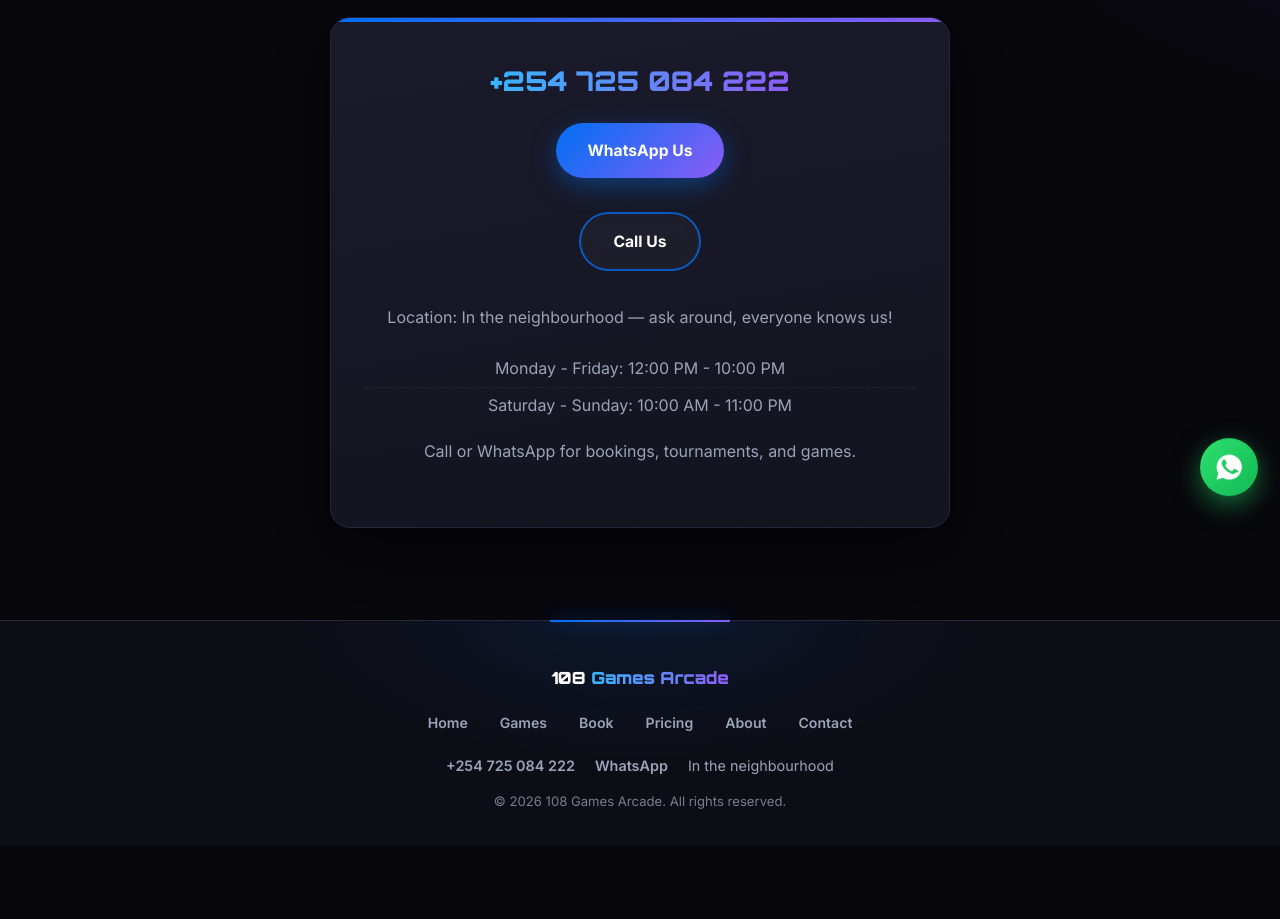
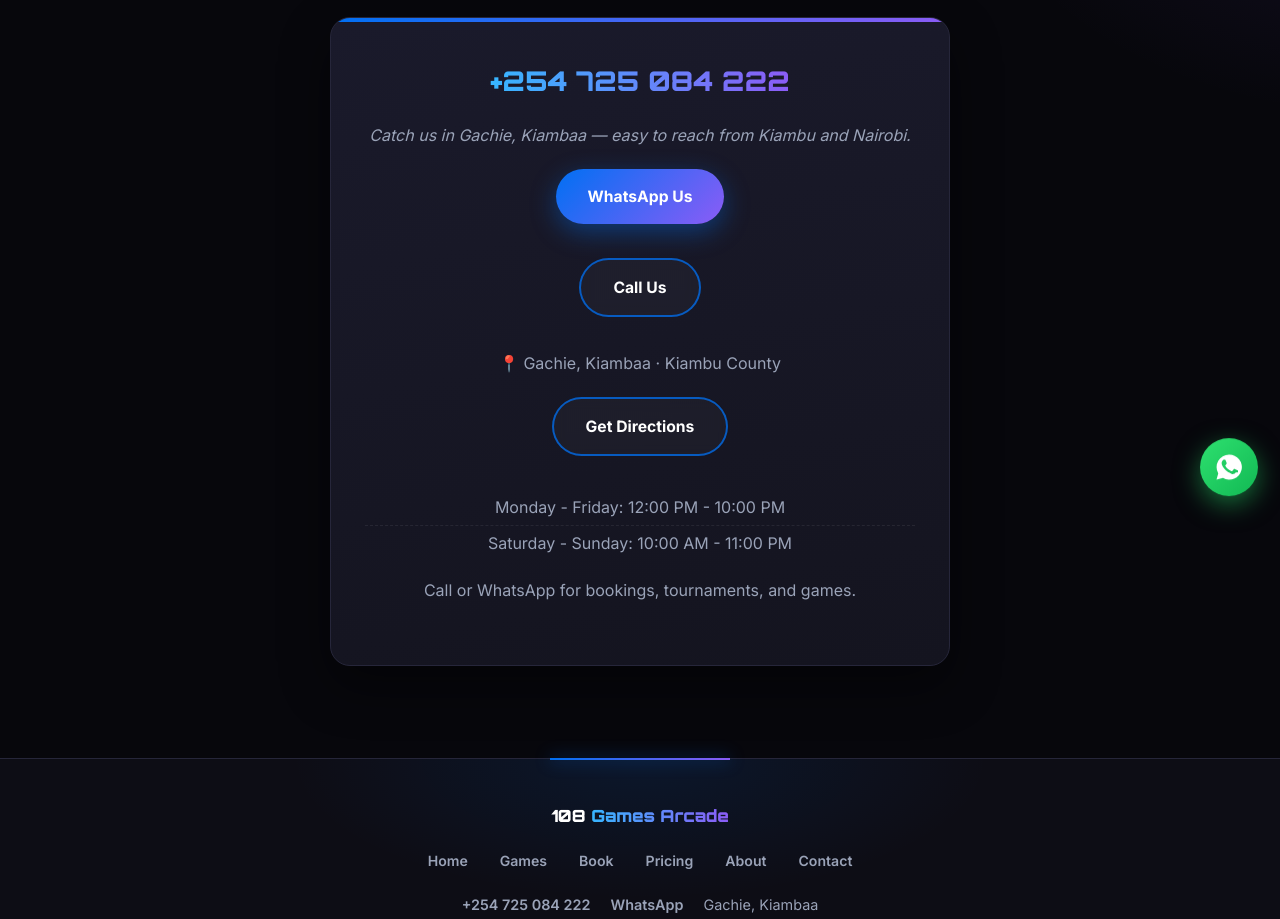
Before and after one commit to Njap-png/108-Games-Arcade, a plain HTML site: page contact.html in a window 1280 px wide. Shown: the part 281-1200 px from the top of the page. Before the commit the page ends 1127 px from the top, so only its background shows below. Drawn offline with Linux system fonts and the light colour scheme.

Commit message:
Add real location: Gachie, Kiambaa — Kiambu County + directions link

```diff
--- a/contact.html
+++ b/contact.html
@@ -29,9 +29,11 @@
     <p class="subtitle">Questions, bookings, or tournament enquiries? Reach out today.</p>
     <div class="contact-box">
       <p class="contact-phone"><a href="tel:+254725084222">+254 725 084 222</a></p>
+      <p><em>Catch us in Gachie, Kiambaa — easy to reach from Kiambu and Nairobi.</em></p>
       <p><a href="https://wa.me/254725084222" class="btn" target="_blank" rel="noopener">WhatsApp Us</a></p>
       <p><a href="tel:+254725084222" class="btn btn-outline">Call Us</a></p>
-      <p>Location: In the neighbourhood — ask around, everyone knows us!</p>
+      <p>📍 Gachie, Kiambaa · Kiambu County</p>
+      <p><a href="https://www.google.com/maps/search/?api=1&amp;query=Gachie,Kiambaa,Kiambu" class="btn btn-outline" target="_blank" rel="noopener">Get Directions</a></p>
       <ul class="hours-list">
         <li>Monday - Friday: 12:00 PM - 10:00 PM</li>
         <li>Saturday - Sunday: 10:00 AM - 11:00 PM</li>
@@ -53,7 +55,7 @@
     <div class="footer-contact">
       <a href="tel:+254725084222">+254 725 084 222</a>
       <a href="https://wa.me/254725084222" target="_blank" rel="noopener">WhatsApp</a>
-      <span>In the neighbourhood</span>
+      <span>Gachie, Kiambaa</span>
     </div>
     <p>&copy; 2026 108 Games Arcade. All rights reserved.</p>
   </footer>
```
Also changed, not shown: about.html (+1 -1 lines), booking.html (+1 -1 lines), games.html (+1 -1 lines), index.html (+1 -1 lines), pricing.html (+1 -1 lines).
